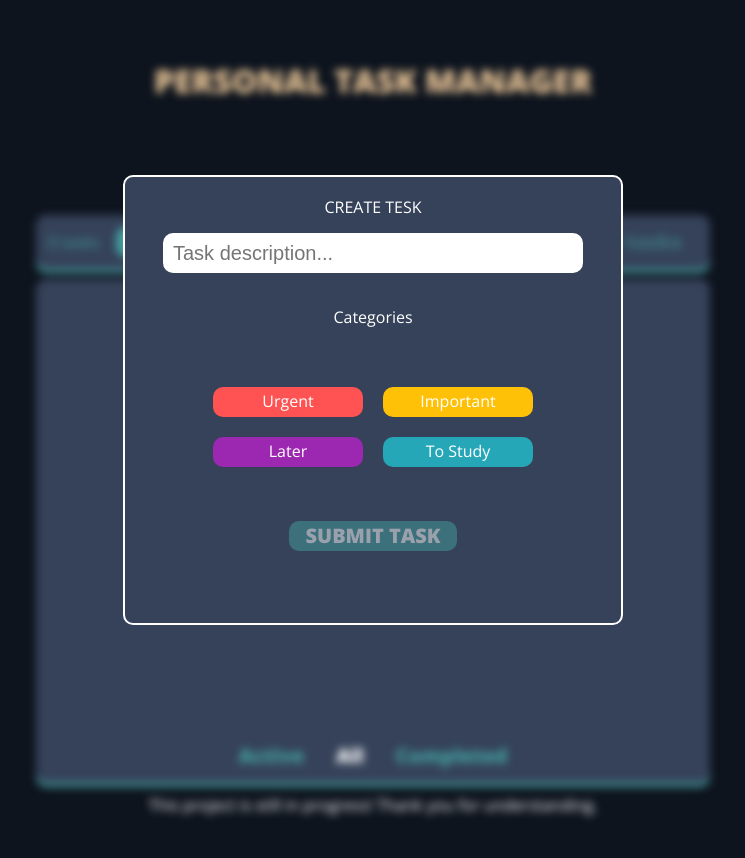
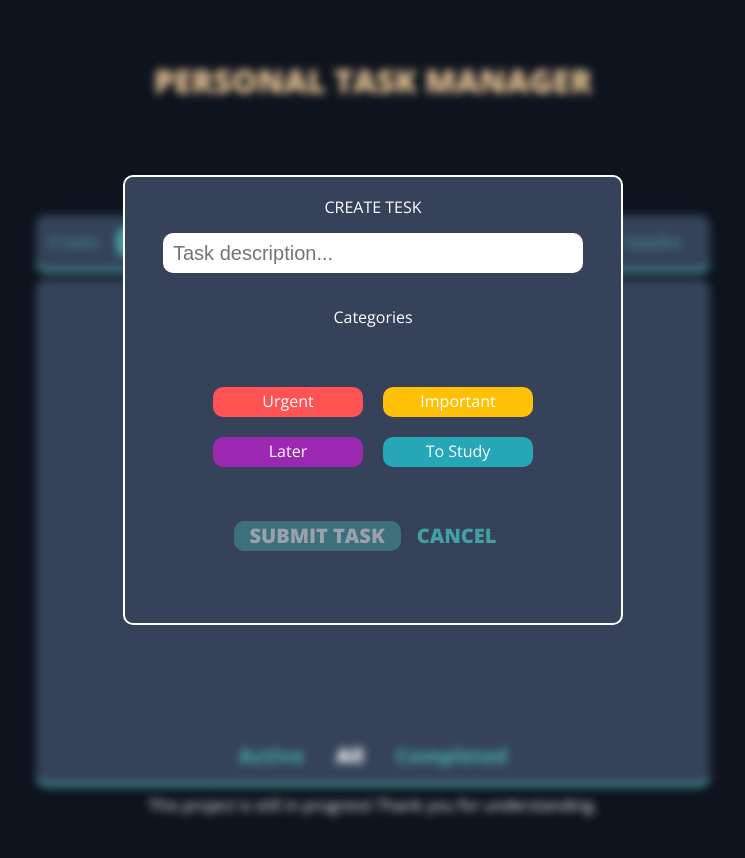
Before and after one commit to g-andrei/to-do-app, a React (Vite) app: page / in a window 1280 px wide. Both pictures are taken after a click on the button "Add new task". Shown: the top 858 px of the page, without its empty margins (267-1012 px from the left). Built offline with nearby package versions, Linux system fonts and the light colour scheme.

Commit message:
added close button for Add Event Modal

```diff
--- a/src/features/views/AddEventModal/AddEventModal.tsx
+++ b/src/features/views/AddEventModal/AddEventModal.tsx
@@ -101,6 +101,7 @@ const AddEvent = () => {
                 />
               ))}
             </div>
+            <div style={{ display: "flex" }}>
               <Button
                 type="submit"
                 onClick={handleSubmit}
@@ -108,6 +109,13 @@ const AddEvent = () => {
               >
                 SUBMIT TASK
               </Button>
+              <Button
+                variant="secondary"
+                onClick={() => dispatch(openAddEventModal(false))}
+              >
+                CANCEL
+              </Button>
+            </div>
           </div>
         </form>
       </Modal>
```
Lines whose indentation alone changed are shown as unchanged.
